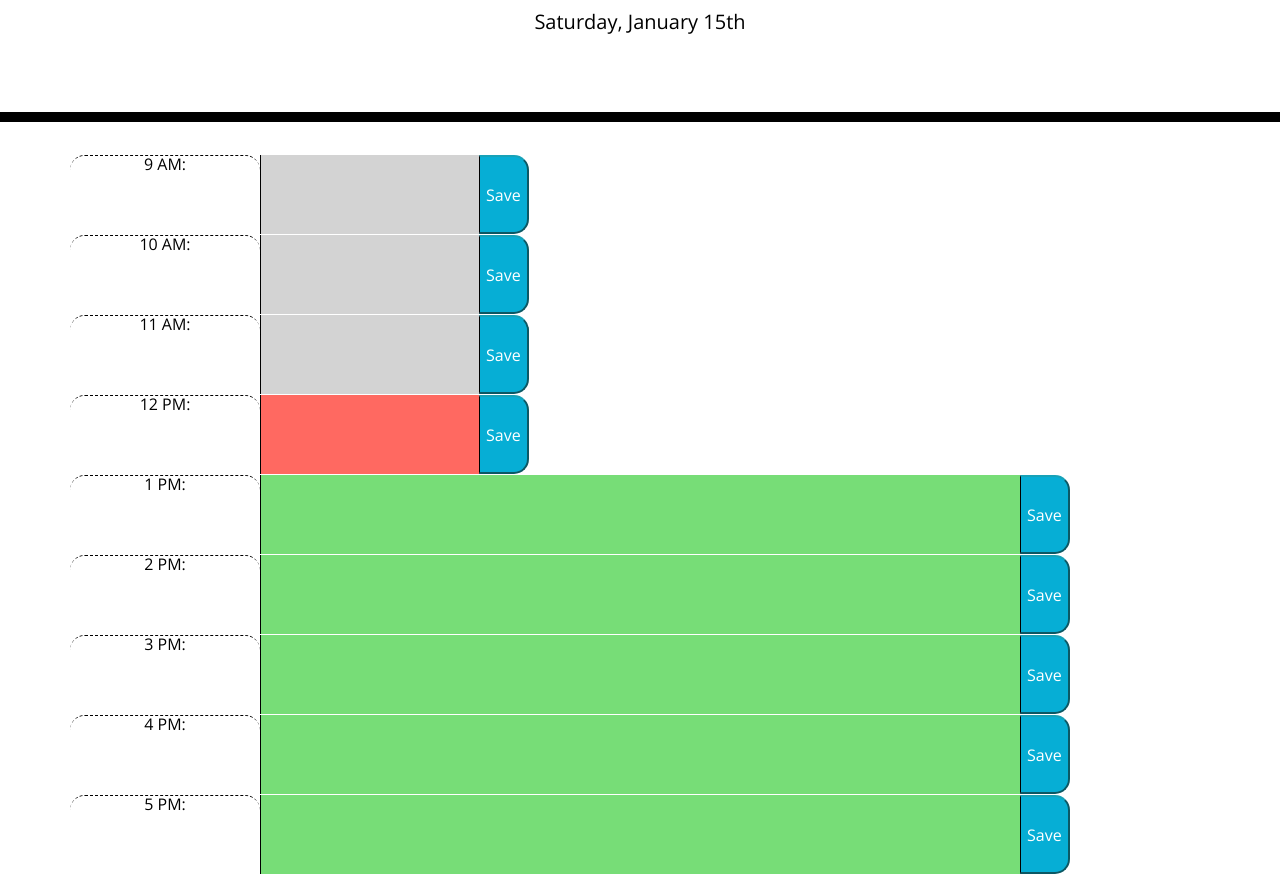
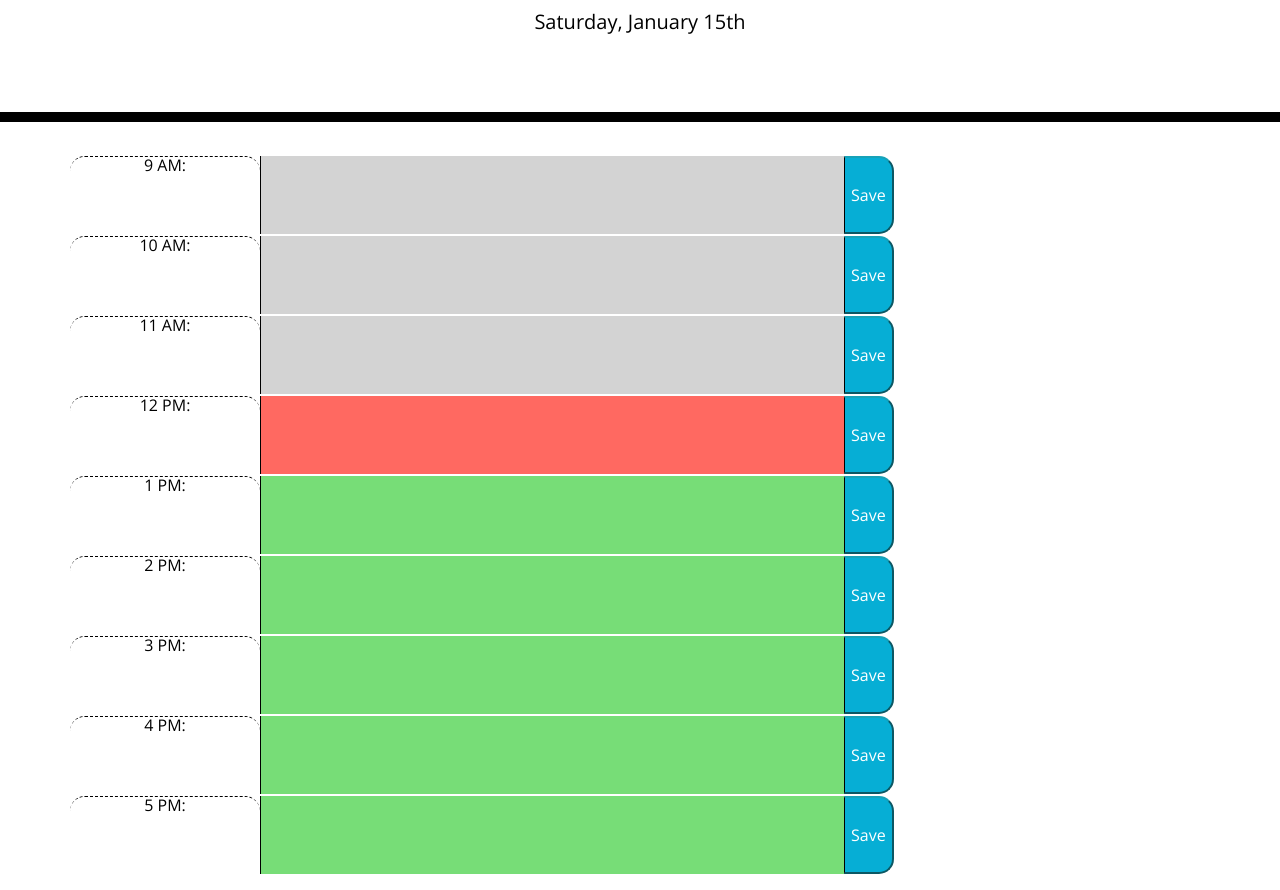
Before and after one commit to MaryMD98/Unit5-Homework, a plain HTML site: page index.html in a window 1280 px wide. Shown: the part 182-1072 px from the top of the page. Drawn offline with nearby package versions, Linux system fonts and the light colour scheme.

Commit message:
modified html to show col and row on textarea

```diff
--- a/Assets/css/style.css
+++ b/Assets/css/style.css
@@ -33,7 +33,7 @@ textarea {
 .row {
   white-space: pre-wrap;
   height: 80px;
-  border-top: 1px solid white;
+  border-top: 2px solid white;
 }
 
 .hour {
@@ -44,17 +44,17 @@ textarea {
 
 .past {
   background-color: #d3d3d3;
-  color: white;
+  color: black;
 }
 
 .present {
   background-color: #ff6961;
-  color: white;
+  color: black;
 }
 
 .future {
   background-color: #77dd77;
-  color: white;
+  color: black;
 }
 
 .saveBtn {
--- a/index.html
+++ b/index.html
@@ -44,60 +44,60 @@
       <!-- Timeblocks go here -->
 
       <!-- hour 9am -->
-      <div class="row description">
+      <div class="row">
           <!-- time of day -->
           <div class="col-sm-2 time-block hour">9 AM:</div>
 
           <!-- input of event for the day -->
-          <textarea type="text" class="col-md-8 past present future" id="hour9-am" ></textarea>
+          <textarea id="hour9-am" name="hour9-am" rows="3" cols="60" class="future description"></textarea>
 
           <!-- button at the end of the time of day to save input -->
           <button type="submit" value="Submit" class="saveBtn btn-info bt9-am">Save</button>
       </div>
 
        <!-- hour 10am -->
-      <div class="row description">
+      <div class="row">
           <!-- time of day -->
           <div class="col-sm-2 time-block hour">10 AM:</div>
 
           <!-- input of event for the day -->
-          <textarea type="text" class="col-md-8 past present future" id="hour10-am" ></textarea>
+          <textarea id="hour10-am" name="hour10-am" rows="3" cols="60" class="future description"></textarea>
 
           <!-- button at the end of the time of day to save input -->
           <button type="submit" value="Submit" class="saveBtn btn-info bt10-am">Save</button>
       </div>
 
       <!-- hour 11am -->
-      <div class="row description">
+      <div class="row ">
           <!-- time of day -->
           <div class="col-sm-2 time-block hour">11 AM:</div>
 
           <!-- input of event for the day -->
-          <textarea type="text" class="col-md-8 past present future" id="hour11-am" ></textarea>
+          <textarea id="hour11-am" name="hour11-am" rows="3" cols="60" class="future description"></textarea>
 
           <!-- button at the end of the time of day to save input -->
           <button type="submit" value="Submit" class="saveBtn btn-info bt11-am">Save</button>
       </div>
 
       <!-- hour 12pm -->
-      <div class="row description">
+      <div class="row ">
           <!-- time of day -->
           <div class="col-sm-2 time-block hour">12 PM:</div>
 
           <!-- input of event for the day -->
-          <textarea type="text" class="col-md-8 past present future" id="hour12-pm" ></textarea>
+          <textarea id="hour12-pm" name="hour12-pm" rows="3" cols="60" class="future description"></textarea>
 
           <!-- button at the end of the time of day to save input -->
           <button type="submit" value="Submit" class="saveBtn btn-info bt12-pm">Save</button>
       </div>
 
       <!-- hour 1pm -->
-      <div class="row description">
+      <div class="row">
           <!-- time of day -->
           <div class="col-sm-2 time-block hour">1 PM:</div>
 
           <!-- input of event for the day -->
-          <textarea type="text" class="col-md-8 past present future" id="hour1-pm" ></textarea>
+          <textarea id="hour1-pm" name="hour1-pm" rows="3" cols="60" class="future description"  ></textarea>
 
           <!-- button at the end of the time of day to save input -->
           <button type="submit" value="Submit" class="saveBtn btn-info bt1-pm">Save</button>
@@ -109,7 +109,7 @@
           <div class="col-sm-2 time-block hour">2 PM:</div>
 
           <!-- input of event for the day -->
-          <textarea type="text" class="col-md-8 past present future" id="hour2-pm" ></textarea>
+          <textarea id="hour2-pm" name="hour2-pm" rows="3" cols="60" class="future description"></textarea>
 
           <!-- button at the end of the time of day to save input -->
           <button type="submit" value="Submit" class="saveBtn btn-info bt2-pm">Save</button>
@@ -121,7 +121,7 @@
           <div class="col-sm-2 time-block hour">3 PM:</div>
 
           <!-- input of event for the day -->
-          <textarea type="text" class="col-md-8 past present future" id="hour3-pm" ></textarea>
+          <textarea id="hour3-pm" name="hour3-pm" rows="3" cols="60" class="future description"></textarea>
 
           <!-- button at the end of the time of day to save input -->
           <button type="submit" value="Submit" class="saveBtn btn-info bt3-pm">Save</button>
@@ -133,7 +133,7 @@
           <div class="col-sm-2 time-block hour">4 PM:</div>
 
           <!-- input of event for the day -->
-          <textarea type="text" class="col-md-8 past present future" id="hour4-pm" ></textarea>
+          <textarea id="hour4-pm" name="hour4-pm" rows="3" cols="60" class="future description" ></textarea>
 
           <!-- button at the end of the time of day to save input -->
           <button type="submit" value="Submit" class="saveBtn btn-info bt4-pm">Save</button>
@@ -145,7 +145,7 @@
           <div class="col-sm-2 time-block hour">5 PM:</div>
 
           <!-- input of event for the day -->
-          <textarea type="text" class="col-md-8 past present future" id="hour5-pm" ></textarea>
+          <textarea id="hour5-pm" name="hour5-pm" rows="3" cols="60" class="future description"></textarea>
 
           <!-- button at the end of the time of day to save input -->
           <button type="submit" value="Submit" class="saveBtn btn-info bt5-pm">Save</button>
```
